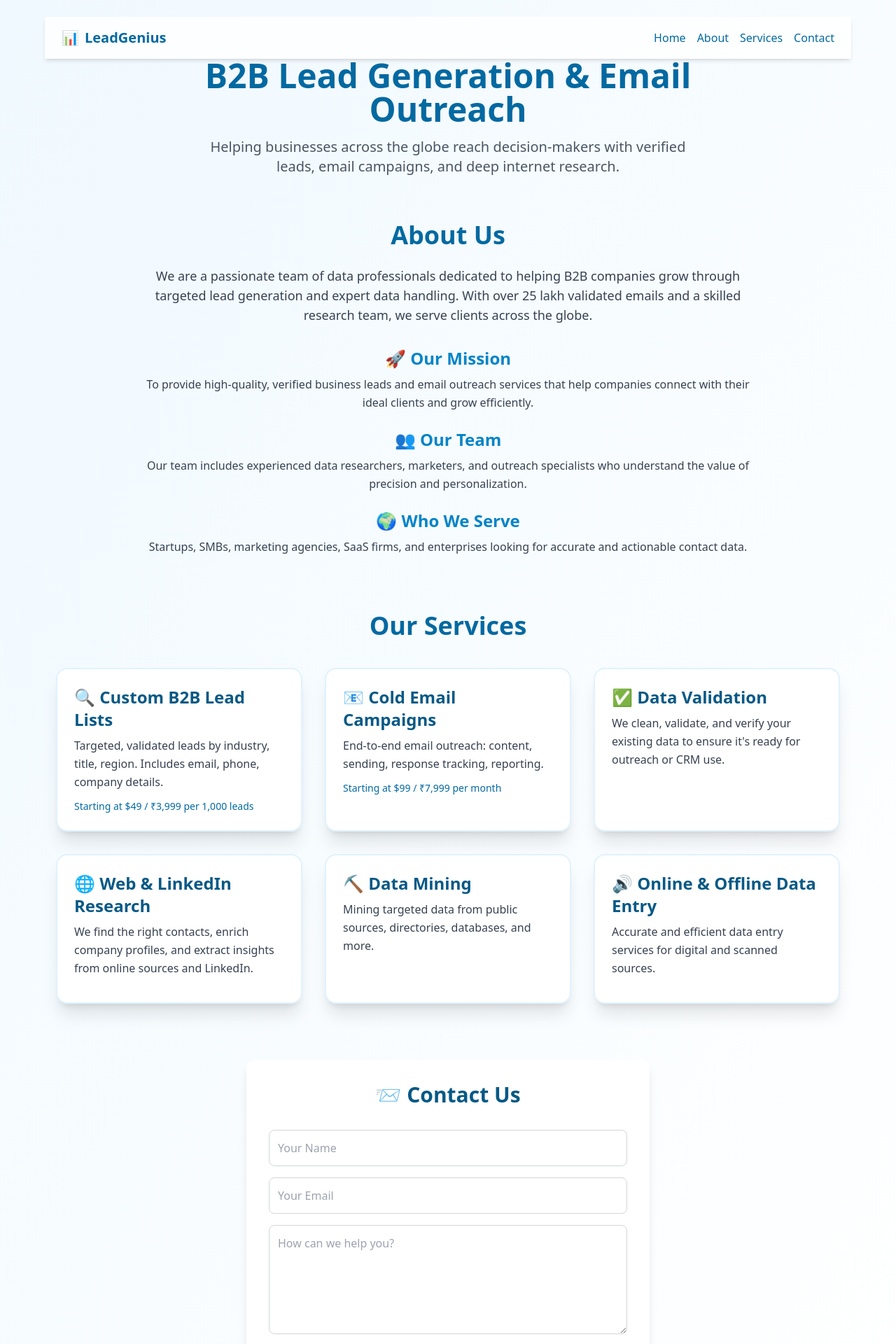
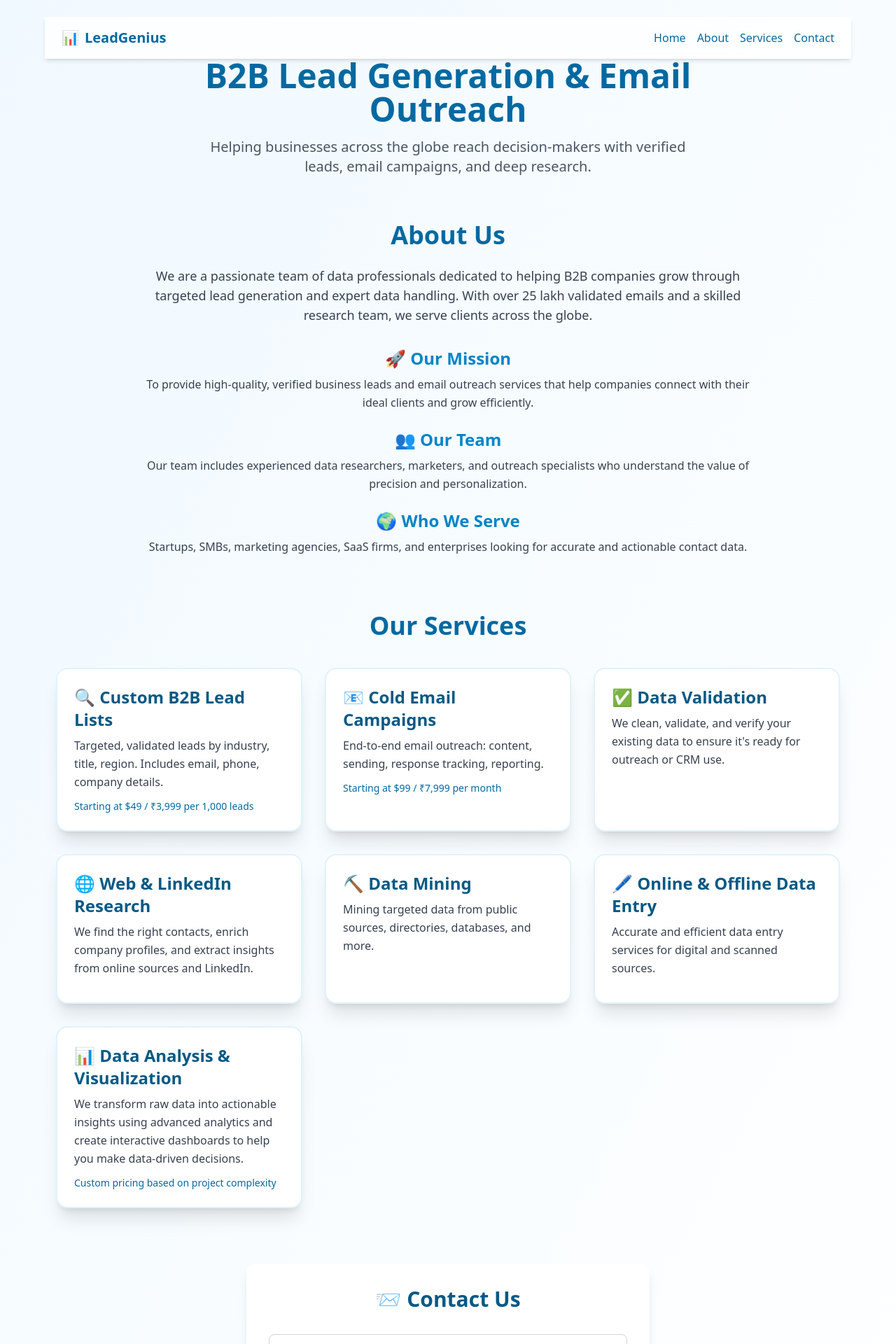
Before and after one commit to pawan0141/leadgenius-site, a Next.js app: page / in a window 1280 px wide. Shown: the top 1920 px of the page at 70% size. Built offline with nearby package versions, Linux system fonts and the light colour scheme.

Commit message:
Update page.jsx

```diff
--- a/app/page.jsx
+++ b/app/page.jsx
@@ -1,8 +1,8 @@
 "use client";
 
 import React, { useEffect, useState } from "react";
-import { Button } from "../components/ui/button";
-import { Card, CardContent } from "../components/ui/card";
+import { Button } from "@/components/ui/button";
+import { Card, CardContent } from "@/components/ui/card";
 import { ArrowUp } from "lucide-react";
 
 export default function LeadGenAgency() {
@@ -46,9 +46,15 @@ export default function LeadGenAgency() {
         "Mining targeted data from public sources, directories, databases, and more."
     },
     {
-      title: "🔊 Online & Offline Data Entry",
+      title: "🖊️ Online & Offline Data Entry",
       description:
         "Accurate and efficient data entry services for digital and scanned sources."
+    },
+    {
+      title: "📊 Data Analysis & Visualization",
+      description:
+        "We transform raw data into actionable insights using advanced analytics and create interactive dashboards to help you make data-driven decisions.",
+      pricing: "Custom pricing based on project complexity"
     }
   ];
 
@@ -69,7 +75,7 @@ export default function LeadGenAgency() {
       <section id="home" className="text-center mb-16 animate-fadeIn px-4 max-w-3xl">
         <h1 className="text-4xl sm:text-5xl font-extrabold mb-4 text-sky-700">B2B Lead Generation & Email Outreach</h1>
         <p className="text-lg sm:text-xl text-gray-600">
-          Helping businesses across the globe reach decision-makers with verified leads, email campaigns, and deep internet research.
+          Helping businesses across the globe reach decision-makers with verified leads, email campaigns, and deep research.
         </p>
       </section>
 
```
